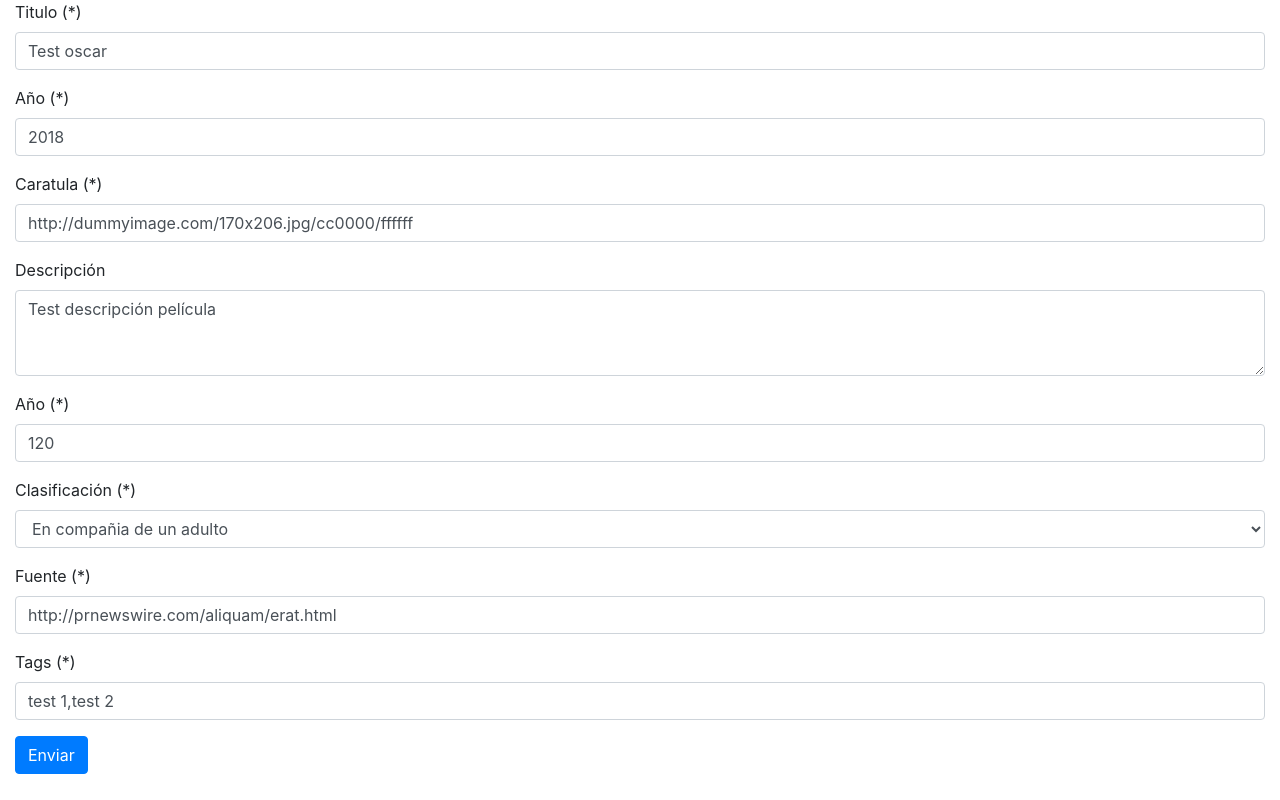
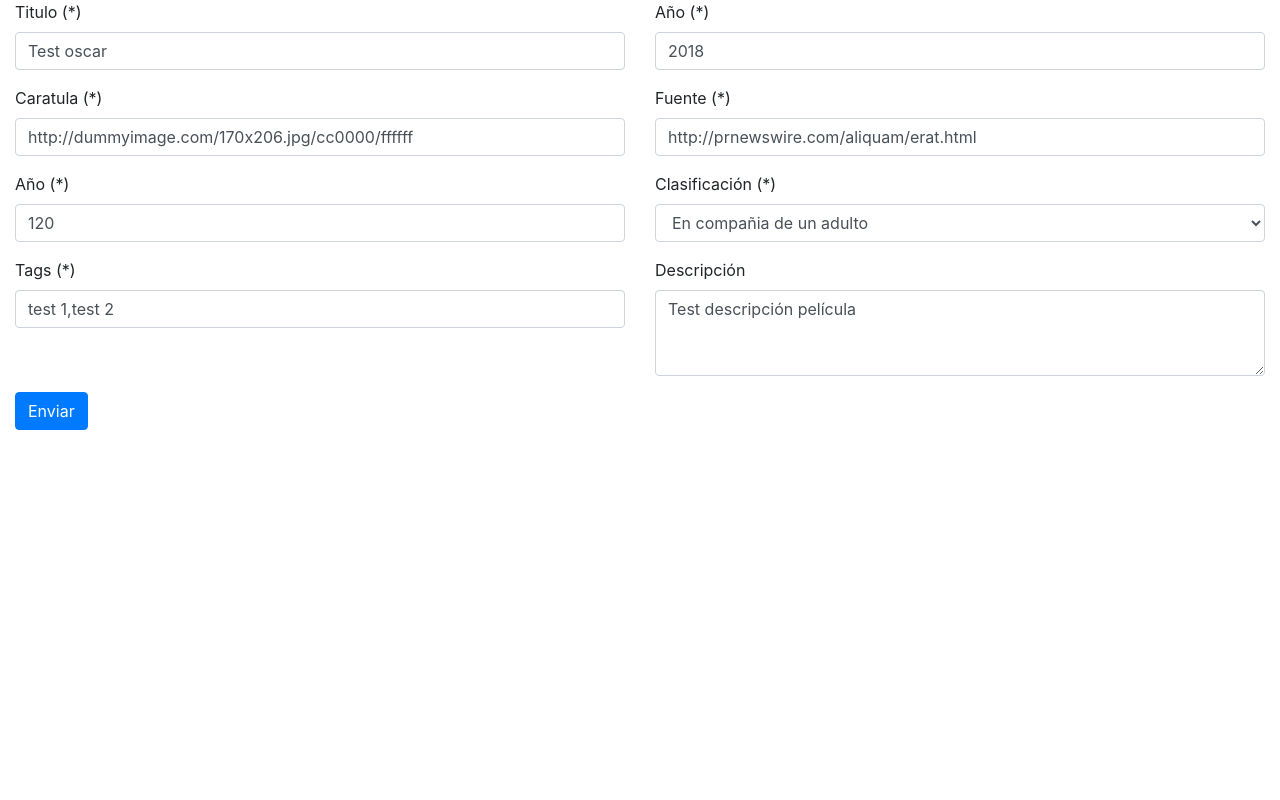
Before and after one commit to devagiloscarmesa/tienda-de-peliculas, a React (Create React App) app: page /create in a window 1280 px wide. Built offline with nearby package versions, Linux system fonts and the light colour scheme.

Commit message:
cambios con row

```diff
--- a/src/components/peliculas/InsertarPelicula.jsx
+++ b/src/components/peliculas/InsertarPelicula.jsx
@@ -1,6 +1,6 @@
 import React, { useState } from 'react'
 import DatosUsuario from '../../context/DatosUsuario';
-import { Form, Button } from 'react-bootstrap';
+import { Form, Button, Col, Row } from 'react-bootstrap';
 
 const InsertarPelicula = () => {
     const [dataPelicula, setDataPelicula] = useState({
@@ -36,31 +36,42 @@ const InsertarPelicula = () => {
     //    console.log(contextType)
     return (
         <Form id="frm_insertar_pelicula" onSubmit={enviarPelicula}>
+            <Row>
+                <Col>
                     <Form.Group controlId="title">
                         <Form.Label>Titulo (*)</Form.Label>
                         <Form.Control type="text" name="title" placeholder="Titulo" defaultValue={dataPelicula.title} onChange={capturaDatosFormulario} required />
                     </Form.Group>
-
+                </Col>
+                <Col>
                     <Form.Group controlId="year">
                         <Form.Label>Año (*)</Form.Label>
                         <Form.Control type="number" name="year" placeholder="YYYY" min="2010" max="2020" defaultValue={dataPelicula.year} onChange={capturaDatosFormulario} required />
                     </Form.Group>
-
+                </Col>
+            </Row>
+            <Row>
+                <Col>
                     <Form.Group controlId="cover">
                         <Form.Label>Caratula (*)</Form.Label>
                         <Form.Control type="url" name="cover" placeholder="Caratula de la portada" defaultValue={dataPelicula.cover} onChange={capturaDatosFormulario} required />
                     </Form.Group>
-
-            <Form.Group controlId="description">
-                <Form.Label>Descripción</Form.Label>
-                <Form.Control as="textarea" rows="3" name="description" placeholder="Descripción de la pelicula" defaultValue={dataPelicula.description} onChange={capturaDatosFormulario} />
+                </Col>
+                <Col>
+                    <Form.Group controlId="source">
+                        <Form.Label>Fuente (*)</Form.Label>
+                        <Form.Control type="url" name="source" placeholder="URL Fuente" defaultValue={dataPelicula.source} onChange={capturaDatosFormulario} required />
                     </Form.Group>
-
+                </Col>
+            </Row>
+            <Row>
+                <Col>
                     <Form.Group controlId="duration">
                         <Form.Label>Año (*)</Form.Label>
                         <Form.Control type="number" name="duration" placeholder="Duración en minutos" min="30" max="300" defaultValue={dataPelicula.duration} onChange={capturaDatosFormulario} required />
                     </Form.Group>
-
+                </Col>
+                <Col>
                     <Form.Group controlId="contentRating">
                         <Form.Label>Clasificación (*)</Form.Label>
                         <Form.Control as="select" name="contentRating" defaultValue={dataPelicula.contentRating} onChange={capturaDatosFormulario} required>
@@ -71,16 +82,22 @@ const InsertarPelicula = () => {
                             <option value="NC-17">Publico mayor a 17</option>
                         </Form.Control>
                     </Form.Group>
-
-            <Form.Group controlId="source">
-                <Form.Label>Fuente (*)</Form.Label>
-                <Form.Control type="url" name="source" placeholder="URL Fuente" defaultValue={dataPelicula.source} onChange={capturaDatosFormulario} required />
-            </Form.Group>
-
+                </Col>
+            </Row>
+            <Row>
+                <Col>
                     <Form.Group controlId="tags">
                         <Form.Label>Tags (*)</Form.Label>
                         <Form.Control type="text" name="tags" placeholder="Cada tag debe ir con una ," defaultValue={dataPelicula.tags} onChange={capturaDatosFormulario} required />
                     </Form.Group>
+                </Col>
+                <Col>
+                    <Form.Group controlId="description">
+                        <Form.Label>Descripción</Form.Label>
+                        <Form.Control as="textarea" rows="3" name="description" placeholder="Descripción de la pelicula" defaultValue={dataPelicula.description} onChange={capturaDatosFormulario} />
+                    </Form.Group>
+                </Col>
+            </Row>
             <Button variant="primary" type="submit">
                 Enviar
             </Button>
```
Lines whose indentation alone changed are shown as unchanged.
